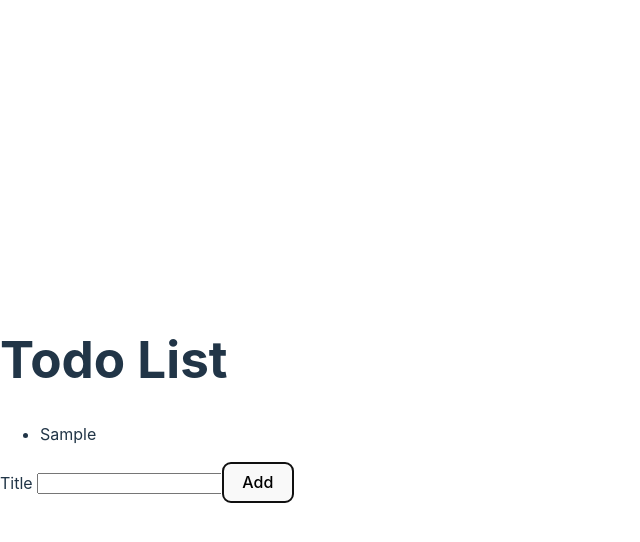
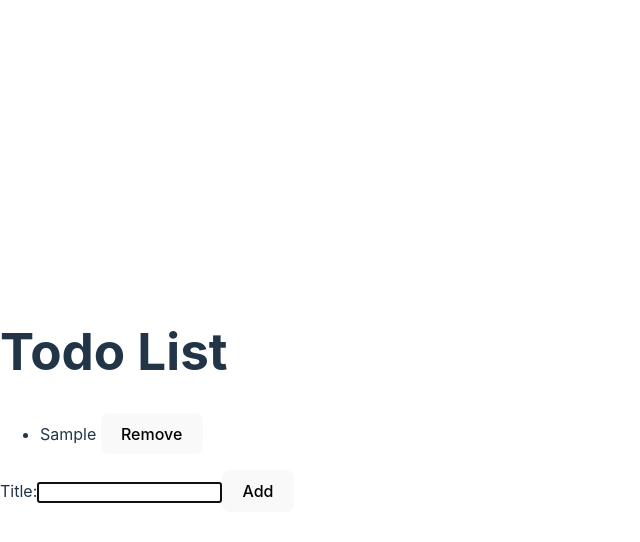
Before and after one commit to stephanielaurentjiong/react-todo-archive, a React (Vite) app: page / in a window 1280 px wide. Both pictures are taken after typing "Sample" into the empty fields and a click on the button "Add". Shown: the top 542 px of the page, without its empty margins (0-640 px from the left). Built offline with nearby package versions, Linux system fonts and the light colour scheme.

Commit message:
create reusable components

```diff
--- a/src/AddTodoForm.jsx
+++ b/src/AddTodoForm.jsx
@@ -1,4 +1,6 @@
-import React from "react";
+import * as React from 'react'
+import InputWithLabel from './InputWithLabel';
+
 
 function AddTodoForm ({onAddTodo}) {
     const [ todoTitle, setTodoTitle ] = React.useState('');
@@ -18,12 +20,14 @@ function AddTodoForm ({onAddTodo}) {
     return (
         <div>
             <form onSubmit={handleAddTodo}>
-                <label htmlFor="todoTitle">Title </label>
-                <input
-                type="text" id="todoTitle"
-                name="title"
-                value={todoTitle} //controlled input
-                onChange={handleTitleChange} />
+                <InputWithLabel //InputWithLabel component
+                todoTitle={todoTitle}  //pass in the props from the InputWithLabel.jsx
+                handleTitleChange={handleTitleChange} //this too
+               >
+                Title:
+               </InputWithLabel>
+
+
                 <button>Add</button>
             </form>
         </div>
--- a/src/App.jsx
+++ b/src/App.jsx
@@ -15,6 +15,7 @@ const useSemiPersistentState = () => {
 }
 
 
+
 function App () {
 
   const [ todoList, setTodoList ] = useSemiPersistentState('');
@@ -24,10 +25,14 @@ function App () {
     setTodoList([...todoList, newTodo])
   }
 
+  const removeTodo = (id) => {
+    const newTodoList = todoList.filter(todo => todo.id !== id)
+    setTodoList(newTodoList)
+  }
   return (
     <>
       <h1>Todo List</h1>
-      <TodoList todoList={todoList} />
+      <TodoList todoList={todoList} onRemoveTodo={removeTodo}/>
       <AddTodoForm onAddTodo={addTodo}/>
 
     </>
--- /dev/null
+++ b/src/InputWithLabel.jsx
@@ -0,0 +1,23 @@
+import * as React from 'react'
+
+const InputWithLabel = ({todoTitle, handleTitleChange, children}) => { //receive
+    const inputRef = React.useRef();
+    React.useEffect(() => {
+        inputRef.current.focus();
+    })
+
+    return (
+        <>
+            <label htmlFor="todoTitle">{children}</label>
+            <input
+            type="text"
+            id="todoTitle"
+            name="title"
+            value={todoTitle} //control input
+            onChange={handleTitleChange}
+            ref={inputRef}/>
+        </>
+    )
+}
+
+export default InputWithLabel;
--- a/src/TodoList.jsx
+++ b/src/TodoList.jsx
@@ -17,13 +17,13 @@ import TodoListItem from './TodoListItem';
 //   ]
 
 
-const TodoList = ({todoList}) => {
+const TodoList = ({todoList, onRemoveTodo}) => {
     return (
         <div>
             <ul>
                 {todoList.map((item) => (
 
-                      <TodoListItem key={item.id} todo={item} /> //Pass key and todo as props to TodoListItem
+                      <TodoListItem key={item.id} todo={item} onRemoveTodo={onRemoveTodo}/> //Pass key and todo as props to TodoListItem
 
                 ))}
             </ul>
--- a/src/TodoListItem.jsx
+++ b/src/TodoListItem.jsx
@@ -1,8 +1,14 @@
 import React from 'react';
 
-function TodoListItem({todo}) {
+function TodoListItem({todo, onRemoveTodo}) {
     return (
-        <li>{todo.title}</li> //Access props.todo.title to display the title
+        <>
+            <li>{todo.title} {/* Access props.todo.title to display the title */}
+            <button type="button" onClick={ () => onRemoveTodo(todo.id)}>Remove</button>
+            </li>
+
+
+        </>
     )
 }
 
```
